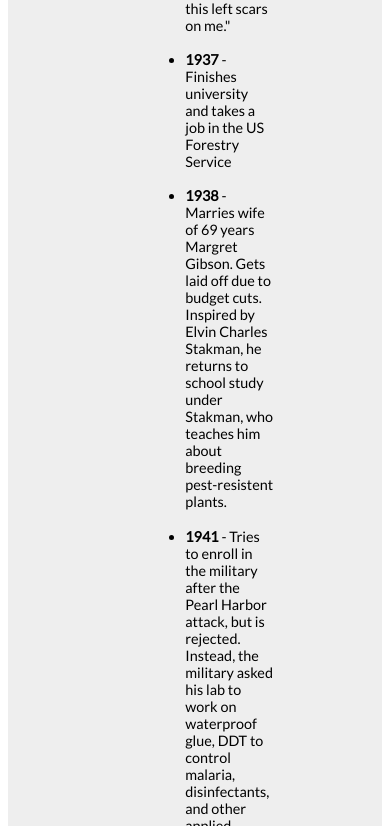
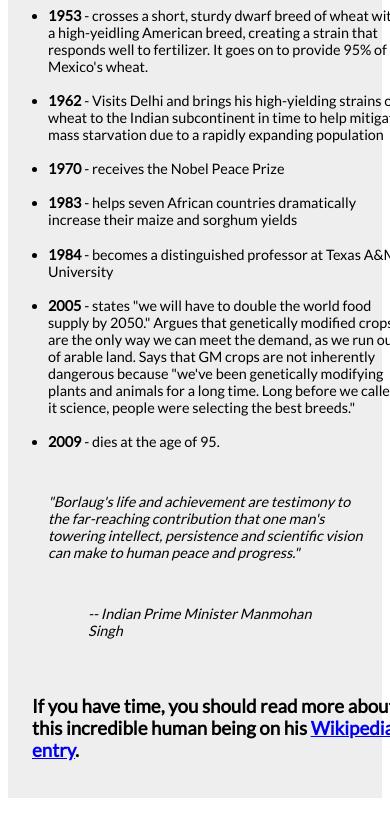
Before and after one commit to AmaduKamara/amadu-john-htmlproject, a plain HTML site: page index.html in a window 390 px wide. Shown: the part 1174-2000 px from the top of the page. Drawn offline with Linux system fonts and the light colour scheme.

Commit message:
Added media queries stylings

```diff
--- a/css/style.css
+++ b/css/style.css
@@ -1,4 +1,3 @@
-
 body {
   font-family: "Lato", sans-serif;
   font-size: 0.9rem;
@@ -25,7 +24,7 @@ p {
 }
 
 #image {
-  width: 60%;
+  width: 100%;
   margin-top: 30px;
 }
 
@@ -45,7 +44,7 @@ p {
   margin-bottom: 2.5em;
 }
 
-ul{
+ul {
   margin-left: 2em;
 }
 
@@ -53,12 +52,12 @@ ul li {
   margin-bottom: 1.2em;
 }
 
-blockquote{
+blockquote {
   margin-top: 3em;
   font-style: italic;
 }
 
-#wikiLink{
+#wikiLink {
   font-size: 1.3em;
   font-weight: bold;
   margin-top: 3em;
@@ -67,10 +66,26 @@ blockquote{
 }
 
 #img-div {
-	width: 100vw;
-	text-align: center;
+  width: 100vw;
+  text-align: center;
 }
 
 #image {
-	width: 80%;
+  width: 80%;
 }
+
+@media (max-width: 600px) {
+  #tribute-info {
+    width: 400px;
+    margin: 0px;
+    text-align: left;
+  }
+
+  ul {
+    margin-left: 0;
+  }
+
+  #wikiLink {
+    margin-left: 1.5rem;
+  }
+}
--- a/index.html
+++ b/index.html
@@ -1,9 +1,11 @@
 <!DOCTYPE html>
 <html lang="en">
-
   <head>
     <meta charset="UTF-8" />
     <title>Fork Me! FCC: Test Suite Template</title>
+    <meta http-equiv="X-UA-Compatible" content="IE=edge" />
+    <meta name="viewport" content="width=device-width, initial-scale=1.0" />
+
     <link rel="preconnect" href="https://fonts.googleapis.com" />
     <link rel="preconnect" href="https://fonts.gstatic.com" crossorigin />
     <link
@@ -121,9 +123,8 @@
       </div>
     </div>
 
-
     <script src="https://cdn.freecodecamp.org/testable-projects-fcc/v1/bundle.js"></script>
 
-		<script src="js/index.js"></script>
-	</body>
+    <script src="js/index.js"></script>
+  </body>
 </html>
```
